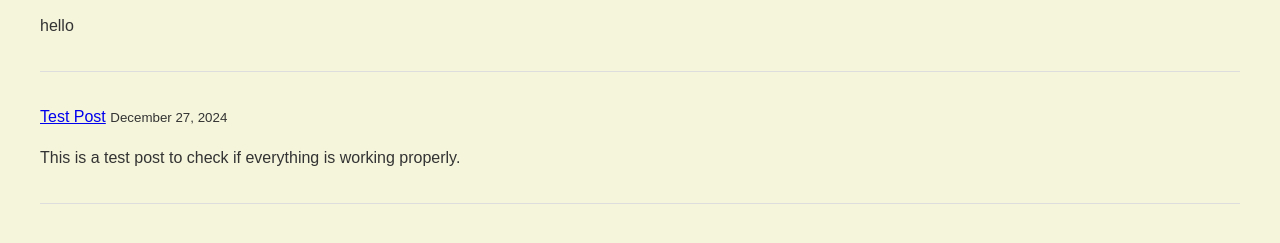
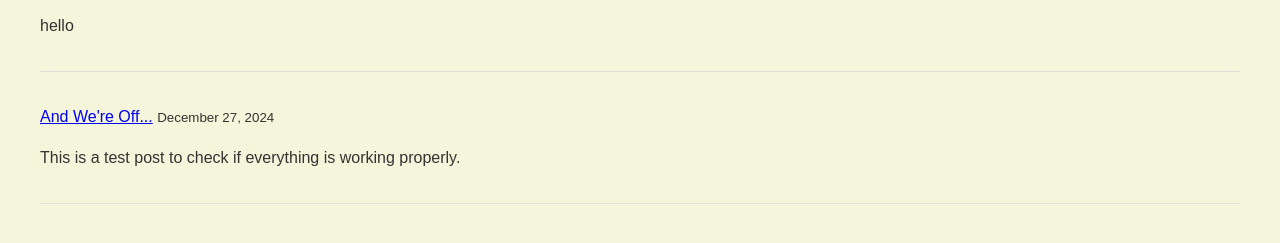
Before and after one commit to n-samaniego/Current-Flow-of-Thoughts, a Jekyll site: the page built from index.html, in a window 1280 px wide. Shown: the part 448-691 px from the top of the page. Built offline with Jekyll 4.4.1, drawn with Linux system fonts in a browser that asks for light colours; the list of posts is cut into pages by our own code.

Commit message:
Update and rename 2024-12-27-test-post.md to 2024-12-27-And-We're-Off....md

```diff
--- a/_posts/2024-12-27-test-post.md
+++ b/_posts/2024-12-27-And-We're-Off....md
@@ -1,6 +1,6 @@
 ---
 layout: post
-title: "Test Post"
+title: "And We're Off..."
 date: 2024-12-27
 categories: blog
 ---
```
